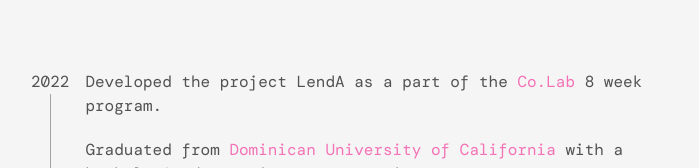
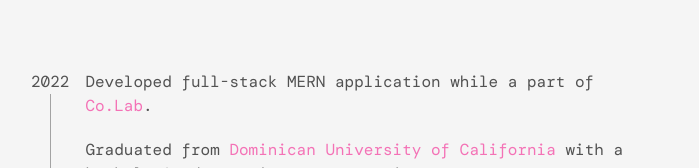
Before and after one commit to xilaluna/xilaluna.com, a Next.js app: page / in a window 1280 px wide. Shown: the part 754-922 px from the top of the page, without its empty margins (289-988 px from the left). Built offline with nearby package versions, Linux system fonts and the light colour scheme.

Commit message:
refactor: update project title meta

```diff
--- a/src/components/Timeline.tsx
+++ b/src/components/Timeline.tsx
@@ -8,11 +8,11 @@ const Timeline: React.FC = () => {
         </div>
         <div className="flex flex-col space-y-5 pb-5">
           <p>
-            Developed the project LendA as a part of the{' '}
+            Developed full-stack MERN application while a part of{' '}
             <a href="https://www.joincolab.io/" className="link-style">
               Co.Lab
-            </a>{' '}
-            8 week program.
+            </a>
+            .
           </p>
           <p>
             Graduated from{' '}
--- a/src/pages/projects/[id].tsx
+++ b/src/pages/projects/[id].tsx
@@ -51,7 +51,7 @@ const Project = ({ project }: { project: ProjectInterface }) => {
   return (
     <>
       <Head>
-        <title>{project.title} - Xila Luna</title>
+        <title>{project.id} - Xila Luna</title>
         <meta name="description" content={project.subtitle} />
         <meta property="og:title" content={`${project.title} - Xila Luna`} />
         <meta
```
